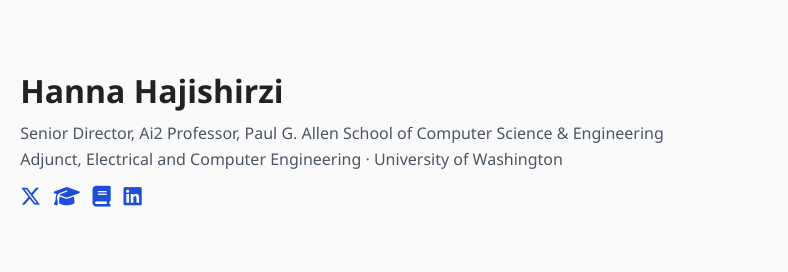
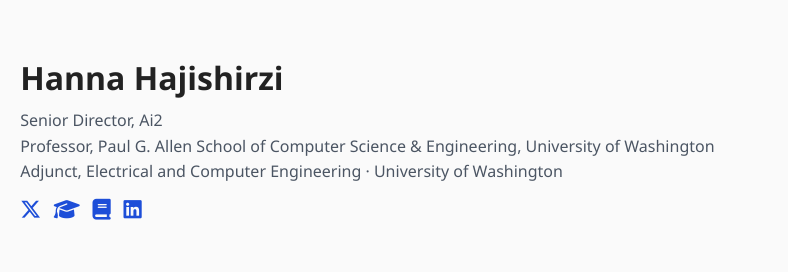
Before and after one commit to hanna-nlp/hanna-nlp.github.io, a plain HTML site: page index.html in a window 1280 px wide. Shown: the top 272 px of the page, 363-1151 px from the left. Drawn offline with Linux system fonts and the light colour scheme.

Commit message:
Update index.html

```diff
--- a/index.html
+++ b/index.html
@@ -14,8 +14,8 @@
       <img src="hanna-webpage.jpg" alt="Hanna Hajishirzi" class="avatar" />
       <div>
         <h1>Hanna Hajishirzi</h1>
-        <p>Senior Director, Ai2
-        Professor, Paul G. Allen School of Computer Science & Engineering<br>
+        <p>Senior Director, Ai2<br>
+        Professor, Paul G. Allen School of Computer Science & Engineering, University of Washington<br>
         Adjunct, Electrical and Computer Engineering · University of Washington<br>
         </p>
         <div class="social-links">
```
